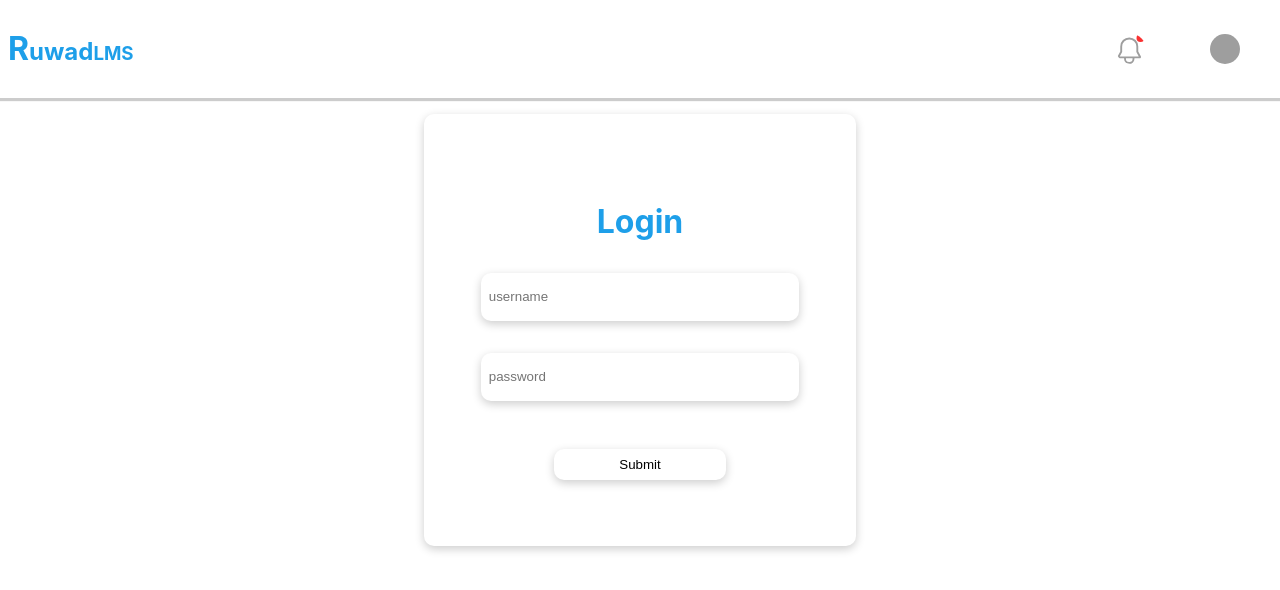
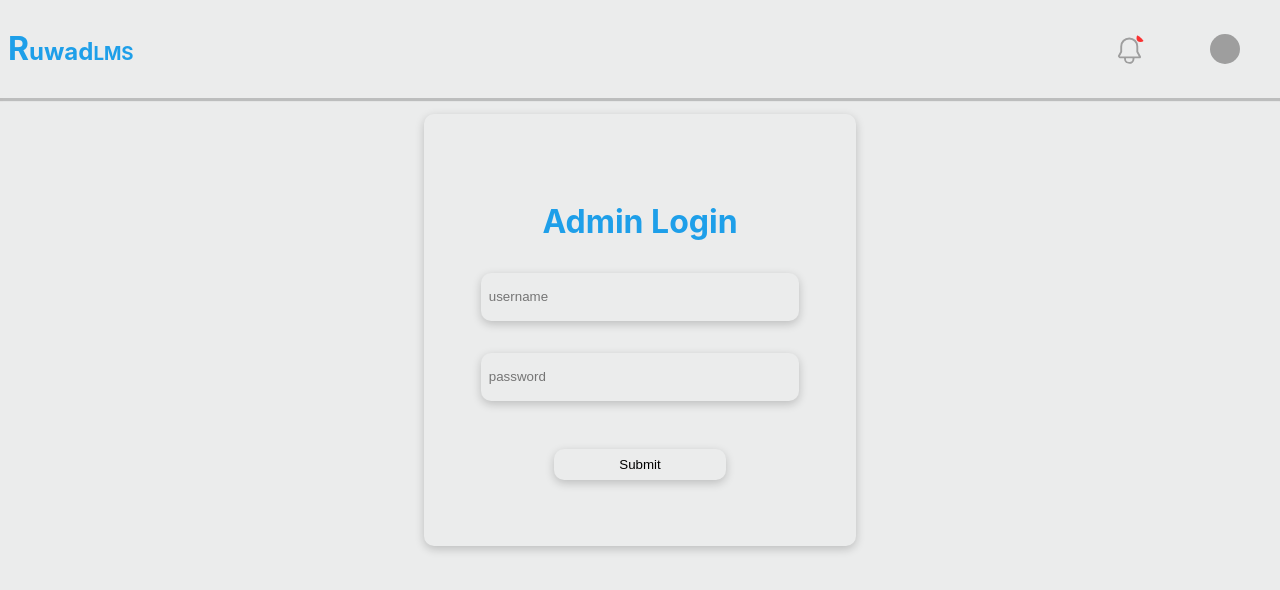
Before and after one commit to Khalid-212/RUD-LMS, a React (Create React App) app: page /admin in a window 1280 px wide. Shown: the top 590 px of the page. Built offline with nearby package versions, Linux system fonts and the light colour scheme; grey boxes are pictures that could not be loaded.

Commit message:
Admin Page modification | ReportPage Connected

```diff
--- a/src/Admin/AdminLogin.css
+++ b/src/Admin/AdminLogin.css
@@ -1,3 +1,10 @@
 .error {
   border: 1px solid red;
 }
+.adminLoginPage{
+  background: #ebecec;
+  height: 100vh;
+}
+.adminInput{
+  background-color: #ebecec!important;
+}
--- a/src/Admin/AdminLogin.jsx
+++ b/src/Admin/AdminLogin.jsx
@@ -38,7 +38,7 @@ function AdminLogin() {
     navigate("/admin/home");
   }
   return (
-    <div>
+    <div className="adminLoginPage">
       <Header username={currentusername === null ? "" : currentusername} />
       <div className="form">
         <ToastContainer
@@ -51,9 +51,9 @@ function AdminLogin() {
           theme="colored"
         />
         <form onSubmit={handleSubmit(onSubmit)}>
-          <h1>Login</h1>
+          <h1>Admin Login</h1>
           <input
-            className="UsernameInput"
+            className="UsernameInput adminInput"
             type="text"
             placeholder="username"
             {...register("username", {})}
@@ -61,12 +61,12 @@ function AdminLogin() {
           />
           <input
             required
-            className="PasswordInput"
+            className="PasswordInput adminInput"
             type="password"
             placeholder="password"
             {...register("password", {})}
           />
-          <input className="SubmitButton" type="submit" />
+          <input className="SubmitButton adminInput" type="submit" />
         </form>
         {/* <button onClick={caller}>try</button> */}
       </div>
--- a/src/Admin/ReportPage/ReportPage.jsx
+++ b/src/Admin/ReportPage/ReportPage.jsx
@@ -21,6 +21,7 @@ function ReportPage() {
         const fasting = rewatib.map((rewatib) => rewatib.fasting)
         const SunnahSelat = rewatib.map((rewatib) => rewatib.SunnahSelat)
         const witr = rewatib.map((rewatib) => rewatib.witr)
+        const Azkar = rewatib.map((rewatib) => rewatib.Azkar)
         // get tilawaawa count from rewatibdata
 
       useEffect(() => {
@@ -38,6 +39,7 @@ function ReportPage() {
         <ReportTable property={Selat} title="Selat in Jema'a"/>
         <ReportTable property={witr} title="Witr"/>
         <ReportTable property={fasting} title="Fasting"/>
+        <ReportTable property={Azkar} title="Azkar"/>
         <ReportTable property={SunnahSelat} title="Sunah Selat"/>
         </div>
     </div>
--- a/src/Components/ReportTable/ReportTable.jsx
+++ b/src/Components/ReportTable/ReportTable.jsx
@@ -11,6 +11,12 @@ function ReportTable({title,property}) {
         return (numA / numB) * 100;
       }
       const totalPercentage = percentageCalculator(total,property.length)
+      const sevenDays = property.filter(el => el === "7 days").length * 100
+      const sixDays = property.filter(el => el === "5-6 days").length * 80
+      const fourDays = property.filter(el => el === "3-4 days").length * 60
+      const twoDays = property.filter(el => el === "1-2 days").length * 40
+      const zeroDays = property.filter(el => el === "0 days").length * 0
+        const totalScore = (sevenDays + sixDays + fourDays + twoDays + zeroDays) / 100
   return (
     <div className="reportTable">
               <div className='tableTitle'>{title} </div>
@@ -70,7 +76,7 @@ function ReportTable({title,property}) {
         </div>
         </div>
         <div>
-            {/* total: {total} */}
+            total: {totalScore.toFixed(2)}%
         </div>
     </div>
   )
--- a/src/Pages/FormPage/FormPage.jsx
+++ b/src/Pages/FormPage/FormPage.jsx
@@ -29,6 +29,7 @@ function FormPage() {
       datesubmitted: data.date,
       fasting: data.fasting,
       SunnahSelat: data.Sunnah_Selat,
+      Azkar: data.Azkar,
     });
     toast.success("Form Submitted");
   };
@@ -82,6 +83,16 @@ function FormPage() {
             </select>
           </div>
           <div className="formWrapper">
+            <p className="formTitle">Azkar</p>
+            <select className="form_input" required {...register("Azkar")}>
+              <option value="0 days">0 days</option>
+              <option value="1-2 days">1-2 days</option>
+              <option value="3-4 days">3-4 days</option>
+              <option value="5-6 days">5-6 days</option>
+              <option value="7 days">7 days</option>
+            </select>
+          </div>
+          <div className="formWrapper">
             <p className="formTitle">Fasting</p>
             <select className="form_input" required {...register("fasting")}>
               <option value="0 days">0 days</option>
--- a/src/Pages/UserLoginPage/UserLogin.jsx
+++ b/src/Pages/UserLoginPage/UserLogin.jsx
@@ -80,12 +80,12 @@ function UserLogin() {
             placeholder="password"
             {...register("password", {})}
           />
-          <Link
+          {/* <Link
             to="/admin"
             style={{ textDecoration: "none", color: "#1e9fe9" }}
           >
             admin login
-          </Link>
+          </Link> */}
           <input className="SubmitButton" type="submit" />
         </form>
         {/* <button onClick={tes}>try</button> */}
```
Also changed, not shown: src/Pages/NotFoundPage/NotFoundPage.jsx (added, +11 -0 lines), src/Pages/NotFoundPage/NotFoundPage.css (added).
